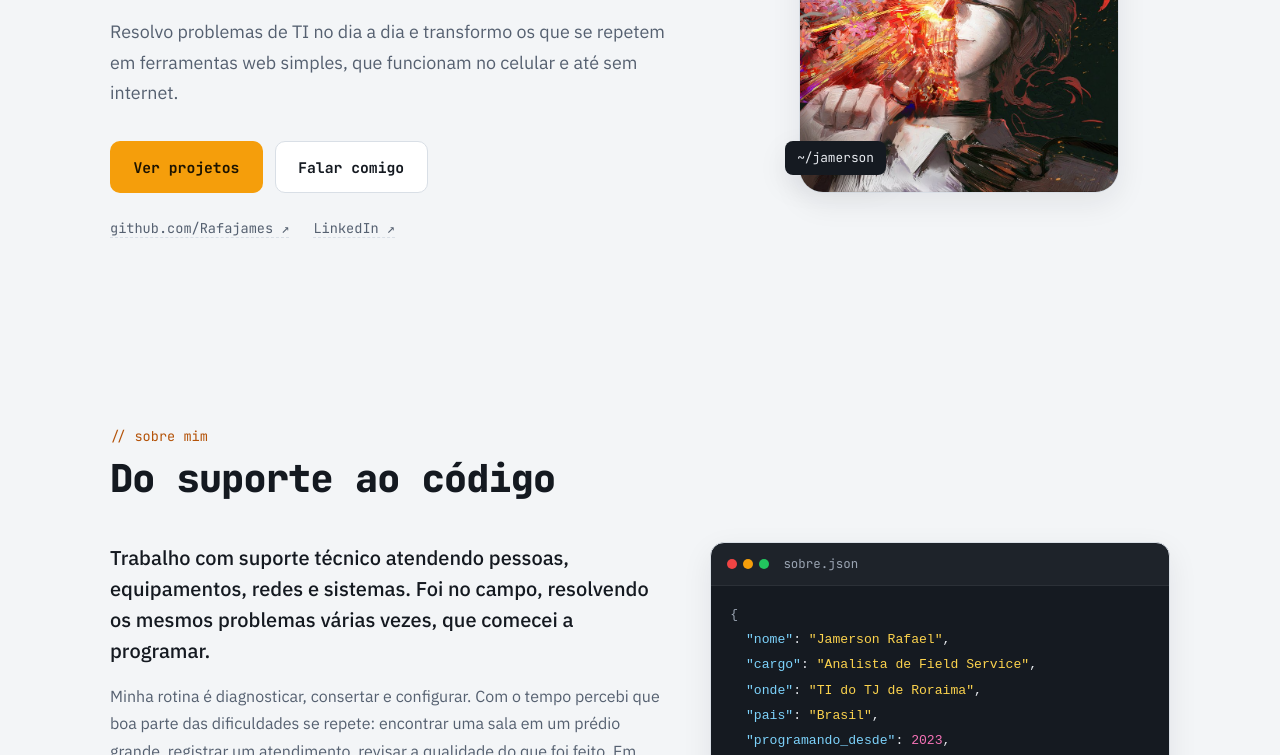
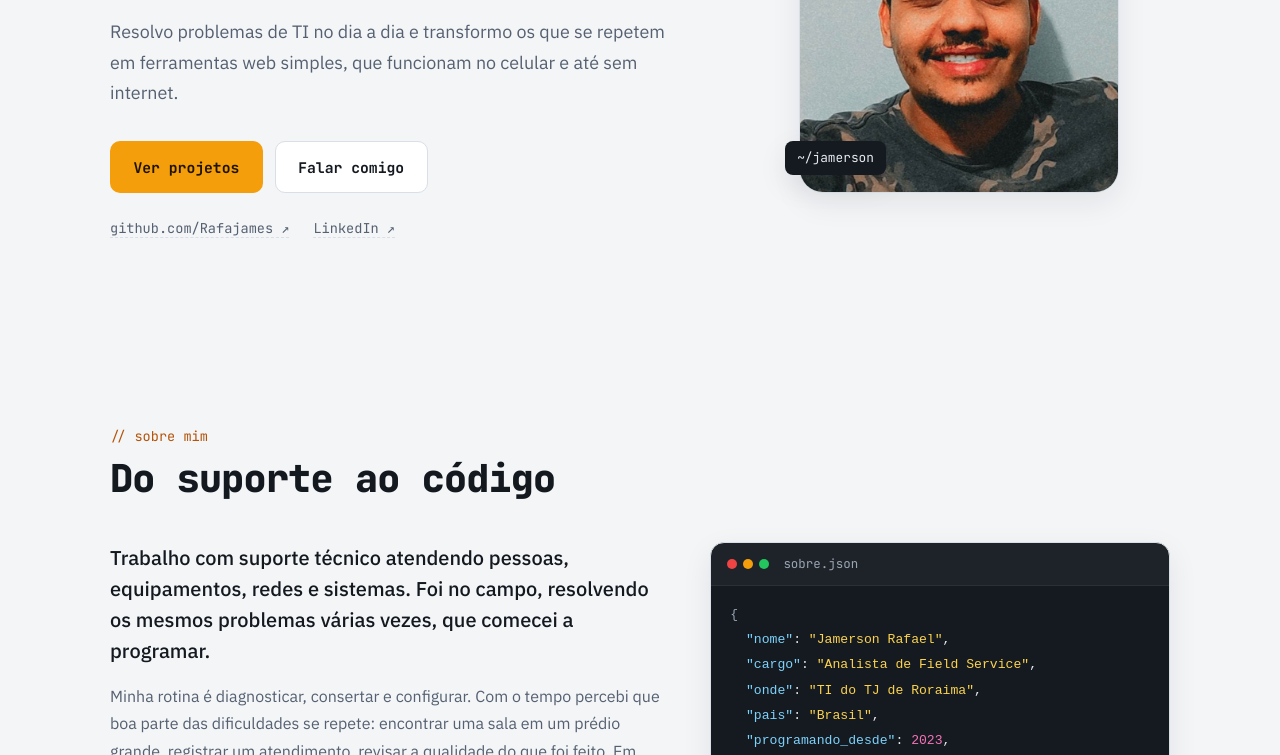
Before and after one commit to Rafajames/meu-portifolio, a plain HTML site: page index.html in a window 1280 px wide. Shown: the part 335-1090 px from the top of the page. Drawn offline with Linux system fonts and the light colour scheme.

Commit message:
Troca a foto de perfil por uma foto real
Recortada, com menos granulado e cores levemente ajustadas.

Co-Authored-By: Claude Opus 5.5 <noreply@anthropic.com>
Claude-Session: https://claude.ai/code/session_01UvpSwMexR9XGwPdSUSfbuo

```diff
--- a/index.html
+++ b/index.html
@@ -73,7 +73,7 @@
                 </div>
 
                 <div class="inicio-foto">
-                    <img src="./img/G5zJcAsbkAElaOx.jpg" alt="Foto de perfil de Jamerson Rafael" class="foto-perfil" width="320" height="320">
+                    <img src="./img/foto-perfil.jpg" alt="Foto de perfil de Jamerson Rafael" class="foto-perfil" width="320" height="320">
                     <span class="selo-foto" aria-hidden="true">~/jamerson</span>
                 </div>
             </div>
```
Also changed, not shown: img/G5zJcAsbkAElaOx.jpg (deleted), img/foto-perfil.jpg (added).
